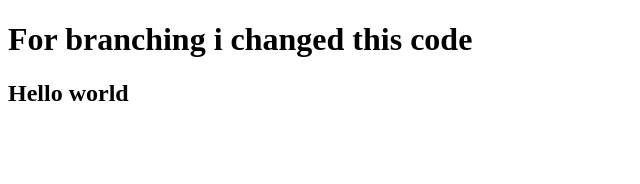
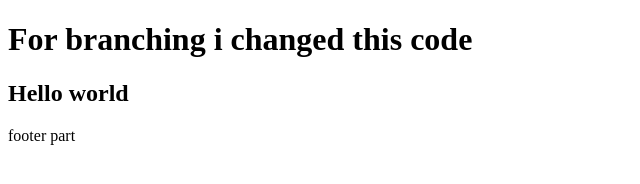
Before and after one commit to gayathiri8/Test, a plain HTML site: page index.html in a window 1280 px wide. Shown: the full height of the page, 0-640 px from the left. Drawn offline with Linux system fonts and the light colour scheme.

Commit message:
line 9 changed

```diff
--- a/index.html
+++ b/index.html
@@ -10,5 +10,8 @@
     <h1>For branching i changed this code</h1>
     <h2>Hello world</h2>
     </div>
+    <div class="footer">
+        <p>footer part</p>
+    </div>
 </body>
 </html>
```
